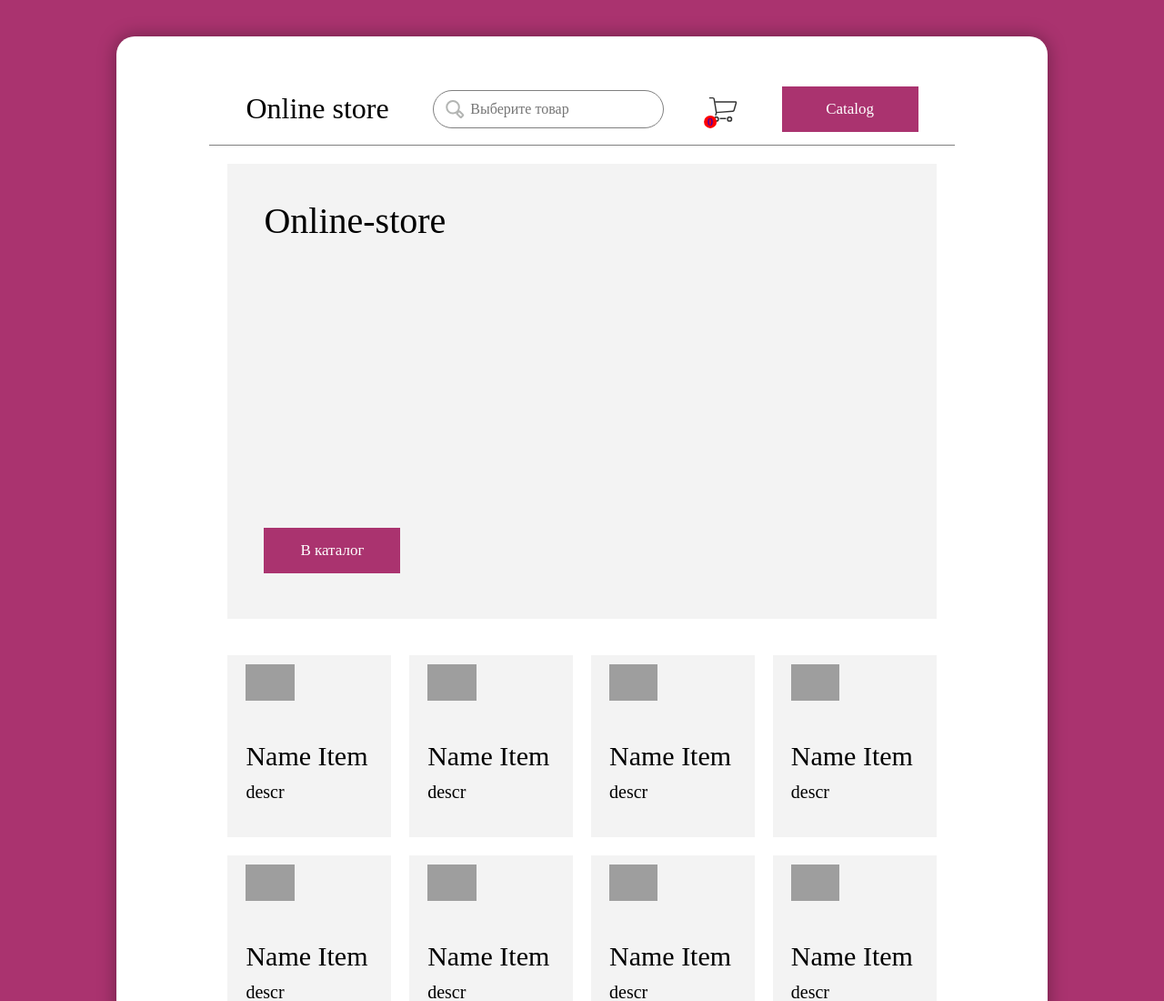
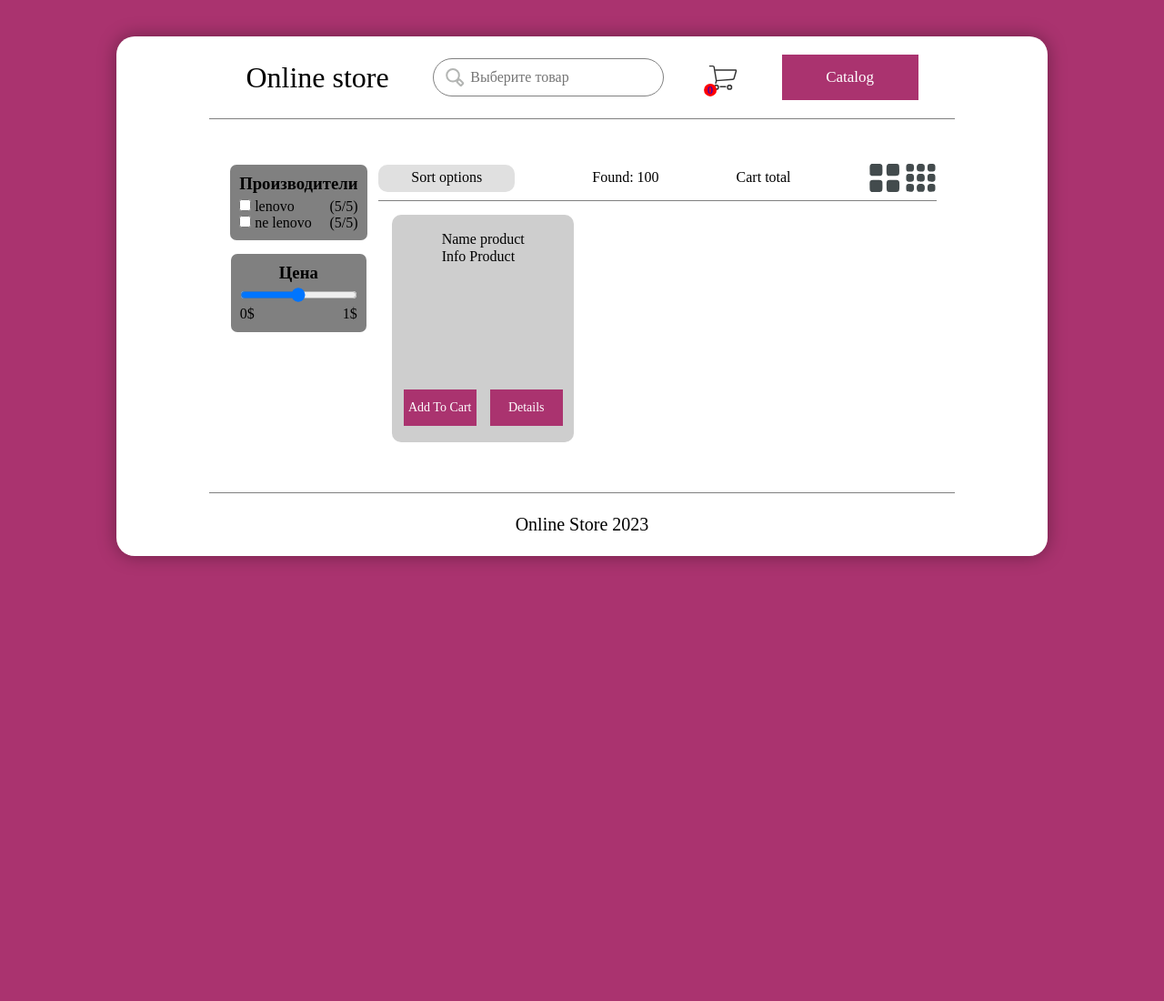
Before and after one commit to vladislavchikkj/Online-Store, a website built with webpack: page online-store/src/index.html in a window 1280 px wide. Shown: the top 1100 px of the page at 91% size. After the commit the page ends 800 px from the top, so only its background shows below. Built offline with nearby package versions, Linux system fonts and the light colour scheme; grey boxes are pictures that could not be loaded.

Commit message:
feat: add raw filter

```diff
--- a/online-store/src/index.html
+++ b/online-store/src/index.html
@@ -1,11 +1,89 @@
 <!DOCTYPE html>
 <html lang="en">
+
 <head>
-  <meta charset="UTF-8">
-  <meta http-equiv="X-UA-Compatible" content="IE=edge">
-  <meta name="viewport" content="width=device-width, initial-scale=1.0">
-  <title>Document</title>
+    <meta charset="UTF-8">
+    <meta http-equiv="X-UA-Compatible" content="IE=edge">
+    <meta name="viewport" content="width=device-width, initial-scale=1.0">
+    <title>Document</title>
 </head>
+
 <body>
+    <div class="container">
+        <header class="header page__header">
+            <div class="header__container"><a class="header__page-title" href="#main-page">Online store</a>
+                <form class="header__search-form search-form"><input class="search-form__input"
+                        placeholder="Выберите товар"></form><a class="card card_active" href="#basket-page"></a><a
+                    class="btn-catalog" href="#catalog-page">Catalog</a>
+            </div>
+        </header>
+        <main class="wrapperCurrentPage">
+            <div id="currentPage">
+                <div class="catalog-page">
+                    <aside class="filter">
+                        <div class="filter__block">
+                            <h3 class="filter__title">Производители</h3>
+                            <div class="filter__group">
+                                <div class="filter__item">
+                                    <label>
+                                        <input type="checkbox" name="lenovo" id="proizvoditel">
+                                        lenovo
+                                    </label>
+                                    <p>(5/5)</p>
+                                </div>
+                                <div class="filter__item">
+                                    <label>
+                                        <input type="checkbox" name="lenovo" id="proizvoditel">
+                                        ne lenovo
+                                    </label>
+                                    <p>(5/5)</p>
+                                </div>
+                            </div>
+                        </div>
+                        <div class="filter__block">
+                            <h3 class="filter__title">Цена</h3>
+                            <div class="filter__range">
+                                <input type="range" name="price" id="price-start" class="filter__up">
+                                <input type="range" name="price" id="price-end" class="filter__down">
+                                <div class="filter__from-to">
+                                    <span class="price-start">0$</span>
+                                    <span class="price-end">1$</span>
+                                </div>
+                            </div>
+                        </div>
+
+
+                    </aside>
+                    <div id="products" class="products">
+                        <div class="products__sort">
+                            <div class="sort-bar">Sort options</div>
+                            <div class="stat">Found: 100</div>
+                            <div class="total-bar">Cart total</div>
+                            <div class="view-mode">
+                                <div class="big-v active-mode"></div>
+                                <div class="small-v"></div>
+                            </div>
+                        </div>
+                        <div class="products__items">
+                            <div class="item-card">
+                                <div class="item-text">
+                                    <div class="item-title">Name product</div>
+                                    <div class="item-info">Info Product</div>
+                                </div>
+                                <div class="item-buttons">
+                                    <div class="item-buttons__btn">Add To Cart</div>
+                                    <div class="item-buttons__btn">Details</div>
+                                </div>
+                            </div>
+                        </div>
+                    </div>
+                </div>
+            </div>
+        </main>
+        <footer class="Footer-cc">
+            <div class="footer__container">Online Store 2023</div>
+        </footer>
+    </div>
 </body>
+
 </html>
--- a/online-store/src/index.ts
+++ b/online-store/src/index.ts
@@ -4,4 +4,4 @@ import './index.scss';
 import App from './pages/app';
 
 const app = new App();
-app.run();
+//app.run();
--- /dev/null
+++ b/online-store/src/style/components/filter.scss
@@ -0,0 +1,55 @@
+.filter{
+    width: 20%;
+
+    display: flex;
+    flex-direction: column;
+    align-items: center;
+    row-gap: 15px;
+
+    padding: 10px 0;
+
+    &__block{
+        padding: 10px;
+        border-radius: 7px;
+        background-color: gray;
+    }
+
+    &__title{
+        text-align: center;
+
+        margin-bottom: 5px;
+    }
+
+    &__group{
+        max-height: 200px;
+        overflow-y: scroll;
+    }
+
+    &__item{
+        display: flex;
+        justify-content: space-between;
+    }
+
+    &__range{
+        position: relative;
+        left: 0;
+        top: 0;
+    }
+
+    &__down{
+
+        background: none;
+
+        pointer-events: none;
+    }
+    &__up{
+        position: absolute;
+        left: 0;
+
+        pointer-events: none;
+    }
+    &__from-to{
+        display: flex;
+        justify-content: space-between;
+    }
+}
--- a/online-store/src/style/components/header.scss
+++ b/online-store/src/style/components/header.scss
@@ -27,7 +27,6 @@ $main-page-width: 1000px;
 
 .header{
     width: 100%;
-    height: 80px;
 
     display: flex;
     justify-content: center;
--- a/online-store/src/style/components/main-page.scss
+++ b/online-store/src/style/components/main-page.scss
@@ -1,7 +1,12 @@
-.main-page, .basket-page, .catalog-page{
-    margin: 40px auto;
+.main-page, .basket-page, .catalog-page {
+    margin: 20px auto;
     width: 80%;
     padding: 20px;
+
+    display: flex;
+    justify-content: space-between;
+    column-gap: 10px;
+
     &__box{
         width: 100%;
         height: 500px;
@@ -9,6 +14,7 @@
         background-color: rgb(243 243 243); // const
         font-size: 40px;
         position: relative;
+
         .btn{
             display: flex;
             position: absolute;
@@ -21,10 +27,10 @@
             align-items: center;
             bottom: 50px;
             cursor: pointer;
-
         }
 
     }
+
     .catalog{
         padding-top: 40px;
         display: grid;
--- a/online-store/src/style/components/products.scss
+++ b/online-store/src/style/components/products.scss
@@ -1,4 +1,5 @@
 .products {
+    flex: 1 1 auto;
     display: flex;
     flex-direction: column;
     justify-content: center;
--- a/online-store/src/style/style.scss
+++ b/online-store/src/style/style.scss
@@ -18,5 +18,6 @@ body{
 
 @import "./components/header.scss";
 @import "./components/main-page.scss";
+@import "./components/filter.scss";
 @import "./components/products.scss";
 @import "./components/footer.scss";
```
